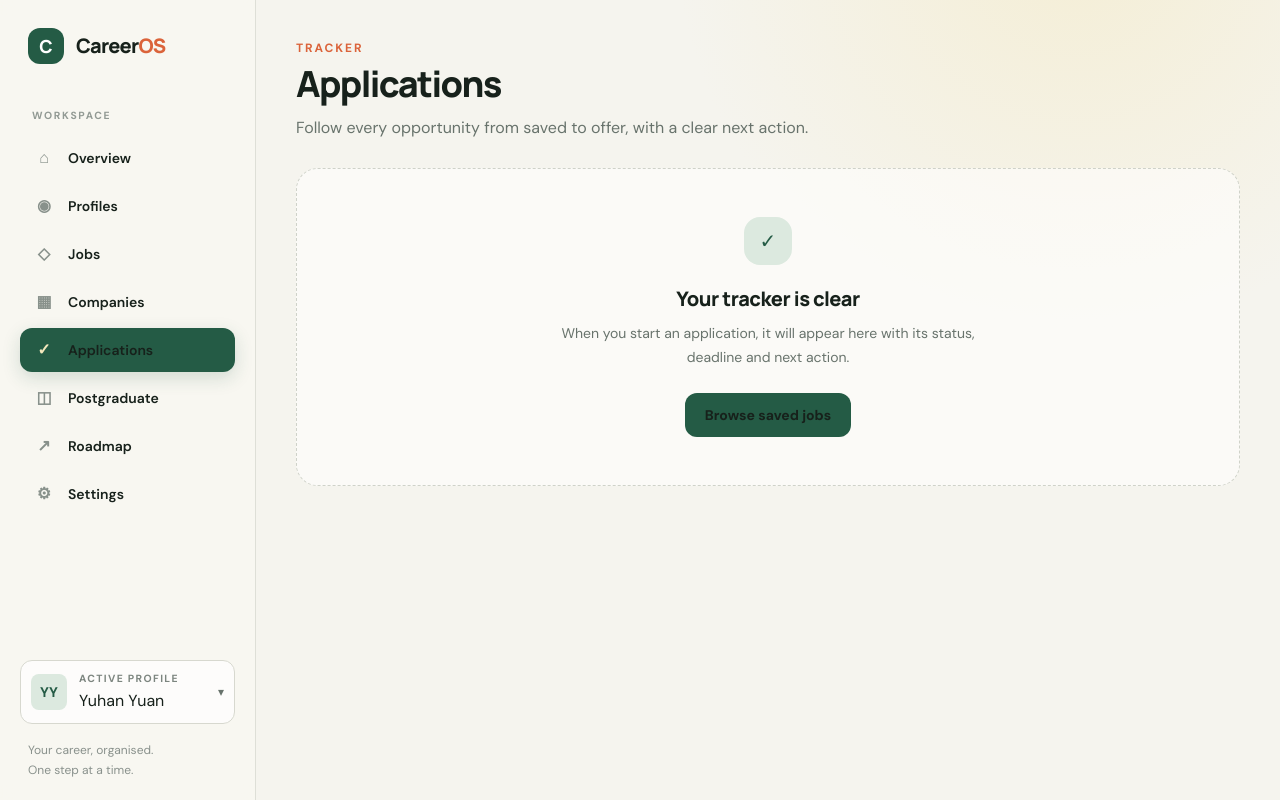
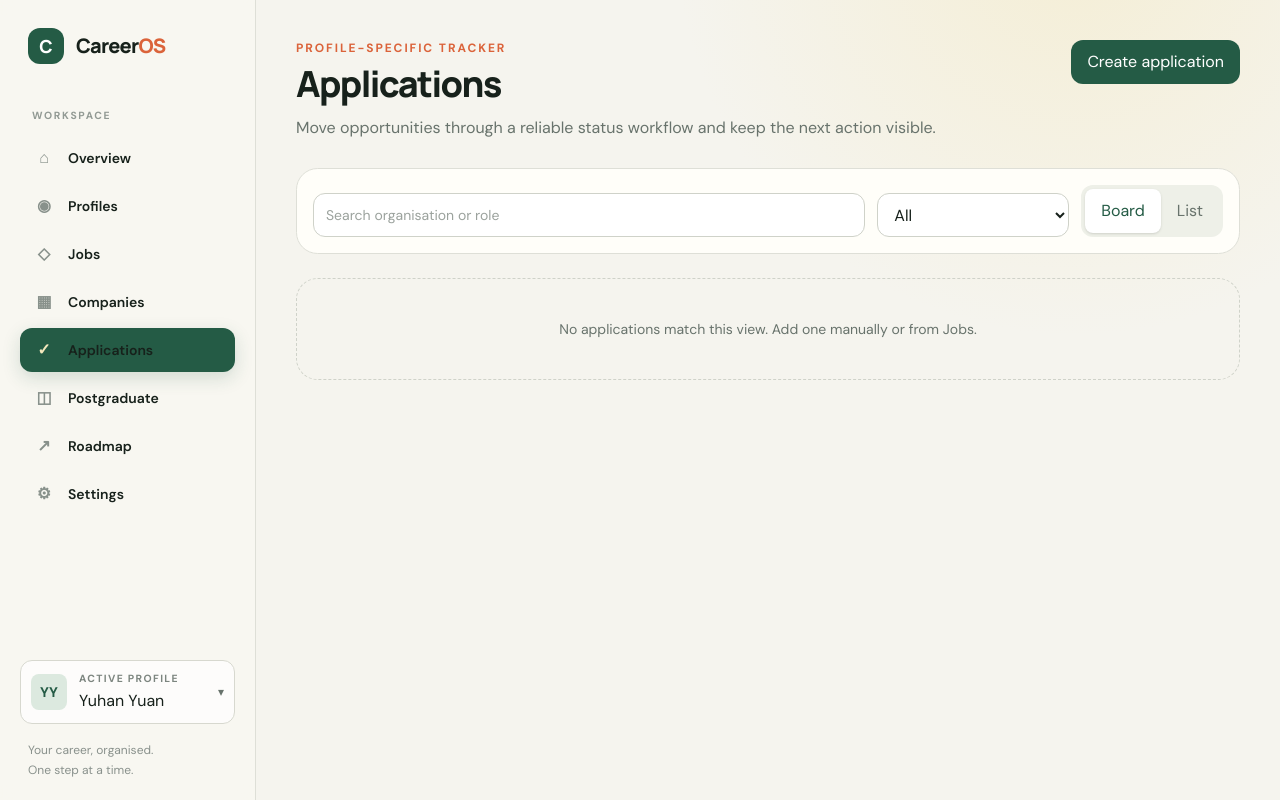
Before and after one commit to jasmineYuhanYuan/CareerOS, a Next.js app: page /applications in a window 1280 px wide. Built offline with nearby package versions, Linux system fonts and the light colour scheme.

Commit message:
feat: add application tracking workflow

```diff
--- a/src/app/applications/page.tsx
+++ b/src/app/applications/page.tsx
@@ -1,4 +1,2 @@
-import { FeaturePage } from "@/components/pages/feature-page";
-export default function ApplicationsPage() {
-  return <FeaturePage eyebrow="Tracker" title="Applications" description="Follow every opportunity from saved to offer, with a clear next action." emptyIcon="✓" emptyTitle="Your tracker is clear" emptyDescription="When you start an application, it will appear here with its status, deadline and next action." actionLabel="Browse saved jobs" actionHref="/jobs" />;
-}
+import { ApplicationTracker } from "@/components/applications/application-tracker";
+export default function ApplicationsPage() { return <ApplicationTracker />; }
--- /dev/null
+++ b/src/components/applications/application-tracker.tsx
@@ -0,0 +1,109 @@
+"use client";
+
+import { useMemo, useState, type FormEvent } from "react";
+import { Badge } from "@/components/ui/badge";
+import { Button } from "@/components/ui/button";
+import { Dialog } from "@/components/ui/dialog";
+import { Field, Input, Select, Textarea } from "@/components/ui/form-field";
+import { PageHeading } from "@/components/ui/page-heading";
+import { useCareerOS } from "@/providers/careeros-provider";
+import type { ApplicationStatus, JobApplication } from "@/types/domain";
+
+const statuses: ApplicationStatus[] = ["Saved", "Preparing", "Applied", "Assessment", "Interview", "Offer", "Rejected", "Withdrawn"];
+
+function timestamp(): string { return new Date().toISOString(); }
+
+function emptyApplication(profileId: string): JobApplication {
+  const createdAt = timestamp();
+  return {
+    id: "", profileId, jobId: "", organisationName: "", jobTitle: "", status: "Preparing",
+    savedAt: createdAt, appliedAt: "", nextAction: "", nextActionDate: "", cvVersion: "",
+    notes: "", lastUpdatedAt: createdAt,
+    activity: [{ id: `activity-${Date.now()}`, type: "created", label: "Application created", occurredAt: createdAt }],
+  };
+}
+
+export function ApplicationTracker() {
+  const { activeWorkspace, createApplication, updateApplication, deleteApplication } = useCareerOS();
+  const [view, setView] = useState<"Board" | "List">("Board");
+  const [query, setQuery] = useState("");
+  const [statusFilter, setStatusFilter] = useState("All");
+  const [draft, setDraft] = useState<JobApplication | null>(null);
+  const [error, setError] = useState("");
+
+  const visible = useMemo(() => activeWorkspace.applications.filter((application) =>
+    `${application.organisationName} ${application.jobTitle}`.toLowerCase().includes(query.toLowerCase()) &&
+    (statusFilter === "All" || application.status === statusFilter)
+  ), [activeWorkspace.applications, query, statusFilter]);
+
+  function save(event: FormEvent) {
+    event.preventDefault();
+    if (!draft?.organisationName.trim() || !draft.jobTitle.trim()) {
+      setError("Organisation and role title are required.");
+      return;
+    }
+    const previous = activeWorkspace.applications.find((item) => item.id === draft.id);
+    const activity = [...draft.activity];
+    const at = timestamp();
+    if (previous && previous.status !== draft.status) activity.push({ id: `activity-${Date.now()}-status`, type: "status_changed", label: `Status changed to ${draft.status}`, occurredAt: at });
+    if (previous && previous.notes !== draft.notes) activity.push({ id: `activity-${Date.now()}-notes`, type: "notes_updated", label: "Notes updated", occurredAt: at });
+    if (previous && (previous.nextAction !== draft.nextAction || previous.nextActionDate !== draft.nextActionDate)) activity.push({ id: `activity-${Date.now()}-next`, type: "next_action_updated", label: "Next action updated", occurredAt: at });
+    const ready = { ...draft, id: draft.id || `manual-${Date.now()}`, lastUpdatedAt: at, activity };
+    if (previous) updateApplication(ready);
+    else createApplication(ready);
+    setDraft(null);
+    setError("");
+  }
+
+  const editor = (
+    <Dialog open={draft !== null} title={draft?.id ? "Edit application" : "Create application"} description="This record belongs only to the active profile." onClose={() => setDraft(null)}>
+      {draft && <form onSubmit={save} className="space-y-4">
+        <div className="grid gap-4 sm:grid-cols-2">
+          <Field label="Organisation" error={error}><Input required value={draft.organisationName} onChange={(e) => setDraft({ ...draft, organisationName: e.target.value })} /></Field>
+          <Field label="Role title"><Input required value={draft.jobTitle} onChange={(e) => setDraft({ ...draft, jobTitle: e.target.value })} /></Field>
+          <Field label="Status"><Select value={draft.status} onChange={(e) => setDraft({ ...draft, status: e.target.value as ApplicationStatus })}>{statuses.map((status) => <option key={status}>{status}</option>)}</Select></Field>
+          <Field label="Date applied"><Input type="date" value={draft.appliedAt} onChange={(e) => setDraft({ ...draft, appliedAt: e.target.value })} /></Field>
+          <Field label="Next action"><Input value={draft.nextAction} onChange={(e) => setDraft({ ...draft, nextAction: e.target.value })} /></Field>
+          <Field label="Next-action date"><Input type="date" value={draft.nextActionDate} onChange={(e) => setDraft({ ...draft, nextActionDate: e.target.value })} /></Field>
+          <Field label="CV version"><Input value={draft.cvVersion} onChange={(e) => setDraft({ ...draft, cvVersion: e.target.value })} /></Field>
+        </div>
+        <Field label="Notes"><Textarea value={draft.notes} onChange={(e) => setDraft({ ...draft, notes: e.target.value })} /></Field>
+        {draft.id && <section><h3 className="text-sm font-bold">Activity history</h3><ol className="mt-2 space-y-2">{draft.activity.slice().reverse().map((event) => <li key={event.id} className="flex justify-between gap-3 rounded-xl bg-[#f5f4ee] p-3 text-xs"><span className="font-semibold">{event.label}</span><time dateTime={event.occurredAt}>{new Date(event.occurredAt).toLocaleDateString("en-AU")}</time></li>)}</ol></section>}
+        <div className="flex flex-wrap justify-between gap-2">
+          {draft.id ? <Button type="button" variant="danger" onClick={() => { if (window.confirm("Delete this application?")) { deleteApplication(draft.id); setDraft(null); } }}>Delete</Button> : <span />}
+          <div className="flex gap-2"><Button type="button" variant="secondary" onClick={() => setDraft(null)}>Cancel</Button><Button type="submit">Save application</Button></div>
+        </div>
+      </form>}
+    </Dialog>
+  );
+
+  return (
+    <div className="page-enter">
+      <div className="flex flex-col justify-between gap-4 sm:flex-row sm:items-start">
+        <PageHeading eyebrow="Profile-specific tracker" title="Applications" description="Move opportunities through a reliable status workflow and keep the next action visible." />
+        <Button onClick={() => setDraft(emptyApplication(activeWorkspace.profile.id))}>Create application</Button>
+      </div>
+      <div className="mb-6 flex flex-col gap-3 rounded-[1.35rem] border border-[#dedfd7] bg-[#fffef9] p-4 sm:flex-row">
+        <label className="flex-1"><span className="sr-only">Search applications</span><Input type="search" placeholder="Search organisation or role" value={query} onChange={(e) => setQuery(e.target.value)} /></label>
+        <Select aria-label="Filter application status" value={statusFilter} onChange={(e) => setStatusFilter(e.target.value)} className="sm:max-w-48"><option>All</option>{statuses.map((status) => <option key={status}>{status}</option>)}</Select>
+        <div className="flex rounded-xl bg-[#eef0e8] p-1" aria-label="Application view">
+          {(["Board", "List"] as const).map((mode) => <button key={mode} type="button" aria-pressed={view === mode} onClick={() => setView(mode)} className={`min-h-10 flex-1 rounded-lg px-4 text-sm font-bold ${view === mode ? "bg-white text-[#245b45] shadow-sm" : "text-[#68736c]"}`}>{mode}</button>)}
+        </div>
+      </div>
+
+      {visible.length === 0 ? <p className="rounded-[1.35rem] border border-dashed border-[#cfd2c9] p-10 text-center text-sm text-[#68736c]">No applications match this view. Add one manually or from Jobs.</p> : view === "List" ? (
+        <div className="overflow-x-auto rounded-[1.35rem] border border-[#dedfd7] bg-[#fffef9]">
+          <table className="w-full min-w-[700px] text-left text-sm"><thead className="bg-[#eef0e8] text-xs uppercase tracking-wide text-[#59645e]"><tr><th className="p-4">Role</th><th className="p-4">Status</th><th className="p-4">Next action</th><th className="p-4">Date</th><th className="p-4"><span className="sr-only">Actions</span></th></tr></thead><tbody className="divide-y divide-[#e4e5dd]">{visible.map((application) => <tr key={application.id}><td className="p-4"><strong>{application.jobTitle}</strong><span className="mt-1 block text-xs text-[#68736c]">{application.organisationName}</span></td><td className="p-4"><Badge tone="green">{application.status}</Badge></td><td className="p-4">{application.nextAction || "Not set"}</td><td className="p-4">{application.nextActionDate || "—"}</td><td className="p-4"><Button size="sm" variant="secondary" onClick={() => setDraft(structuredClone(application))}>Edit</Button></td></tr>)}</tbody></table>
+        </div>
+      ) : (
+        <div className="grid gap-4 sm:grid-cols-2 xl:grid-cols-4">
+          {statuses.map((status) => {
+            const items = visible.filter((application) => application.status === status);
+            return <section key={status} className="min-w-0 rounded-[1.35rem] bg-[#eef0e8] p-3"><h2 className="flex items-center justify-between p-2 text-sm font-extrabold">{status}<Badge>{items.length}</Badge></h2><div className="space-y-3">{items.map((application) => <button type="button" key={application.id} onClick={() => setDraft(structuredClone(application))} className="min-h-24 w-full rounded-2xl border border-[#dedfd7] bg-[#fffef9] p-4 text-left hover:border-[#245b45]"><strong className="block text-sm">{application.jobTitle}</strong><span className="mt-1 block text-xs text-[#68736c]">{application.organisationName}</span>{application.nextAction && <span className="mt-3 block text-xs font-semibold text-[#245b45]">Next: {application.nextAction}</span>}</button>)}</div></section>;
+          })}
+        </div>
+      )}
+      {editor}
+    </div>
+  );
+}
```
